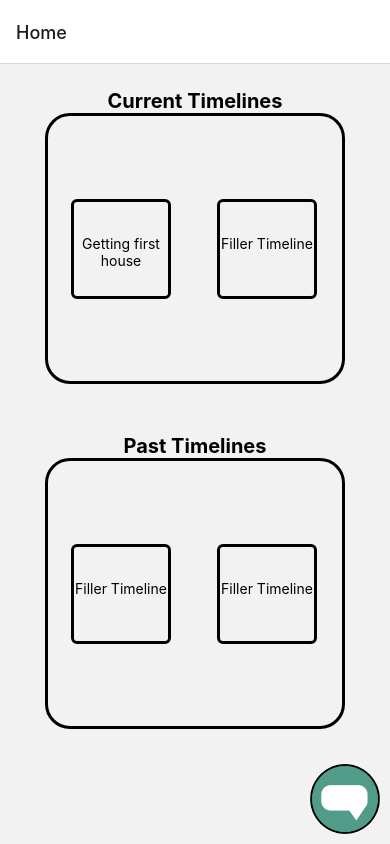
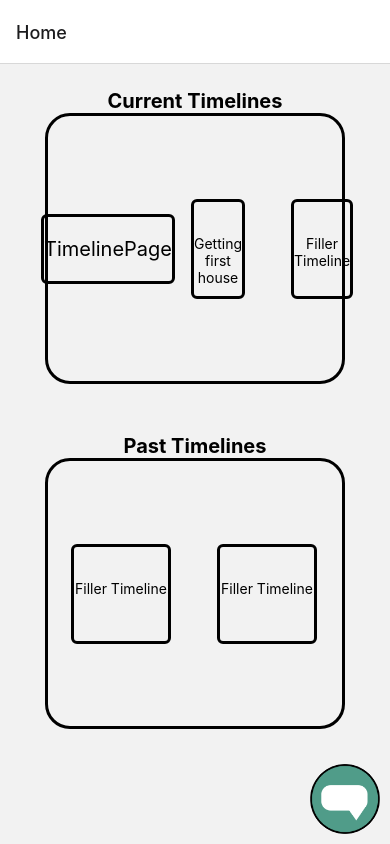
Before and after one commit to danielhonrales/NextStep, a React Native app: screen /Home in a window 390 px wide. Built offline with nearby package versions, Linux system fonts and the light colour scheme.

Commit message:
Timeline structures and pages

```diff
--- a/App.js
+++ b/App.js
@@ -6,6 +6,7 @@ import { createNativeStackNavigator } from '@react-navigation/native-stack';
 import { NavigationContainer } from '@react-navigation/native';
 import { HomePage } from './components/home/homePage';
 import { ChatPage } from './components/groupChat/ChatPage';
+import { TimelinePage } from './components/timelines/TimelinePage';
 
 const Stack = createNativeStackNavigator();
 
@@ -16,6 +17,7 @@ export default function App() {
       <Stack.Navigator>
         <Stack.Screen name="Home" component={HomePage}/>
         <Stack.Screen name="ChatPage" component={ChatPage}/>
+        <Stack.Screen name="TimelinePage" component={TimelinePage}/>
       </Stack.Navigator>
     </NavigationContainer>
   );
--- a/components/timelines/StepStatus.js
+++ b/components/Status.js
@@ -1,4 +1,4 @@
-export const STEP_STATUS ={
+export const STATUS = {
     in_progress: 0,
     done: 1
 }
--- /dev/null
+++ b/components/home/TimelineButton.js
@@ -0,0 +1,33 @@
+import { TouchableOpacity, View, Text, StyleSheet } from "react-native"
+import { FONTS } from "../fonts"
+import { COLORS } from "../colors"
+import { Status } from "../Status"
+import React from "react"
+
+export function TimelineButton({navigation, name, status}) {
+    return <TouchableOpacity
+        style={styles.touchable}
+        onPress={() => navigation.navigate('TimelinePage')}
+        >
+            <Text style={styles.name}>{name}</Text>
+    </TouchableOpacity>
+}
+
+const styles = StyleSheet.create({
+    touchable: {
+        width: 100,
+        height: 100,
+        margin: 10,
+        alignItems: 'center',
+        justifyContent: 'center',
+    },
+    name: {
+        fontSize: FONTS.subtitleSize,
+        borderWidth: 3,
+        borderColor: COLORS.black,
+        borderRadius: 6,
+        paddingTop: 20,
+        paddingBottom: 20,
+        textAlign: "center"
+    },
+})
--- a/components/home/homePage.js
+++ b/components/home/homePage.js
@@ -2,6 +2,8 @@ import React from "react";
 import { Text, View, StyleSheet } from "react-native";
 import { COLORS } from "../colors";
 import { ChatButton } from "../groupChat/ChatButton";
+import { TimelineButton } from "./TimelineButton";
+import { STATUS } from "../Status";
 
 export function HomePage({ navigation }) {
   return (
@@ -9,6 +11,11 @@ export function HomePage({ navigation }) {
       <View style={styles.timelineContainers}>
         <Text style={styles.title}>Current Timelines</Text>
         <View style={styles.currentTimelinecontainer}>
+          <TimelineButton
+          navigation={navigation}
+          name="TimelinePage"
+          status={STATUS.in_progress}
+          />
           <Text style={styles.textSection}>Getting first house</Text>
           <Text style={styles.textSection}>Filler Timeline</Text>
         </View>
--- a/components/timelines/TimelimeStep.js
+++ b/components/timelines/TimelimeStep.js
@@ -1,11 +1,11 @@
-import { TouchableOpacity, StyleSheet } from "react-native"
+import { TouchableOpacity, View, Image, Text, StyleSheet } from "react-native"
 import { FONTS } from "../fonts"
 import { COLORS } from "../colors"
-import { STEP_STATUS } from "./StepStatus"
+import { STATUS } from "../Status"
 import React from "react"
 
 export function TimelineStep({name}) {
-    const [status, setStatus] = React.useState(STEP_STATUS.in_progress)
+    const [status, setStatus] = React.useState(STATUS.in_progress)
     const [expanded, setExpanded] = React.useState(false);
     const [substeps, setSubsteps] = React.useState([])
 
--- /dev/null
+++ b/components/timelines/TimelinePage.js
@@ -0,0 +1,18 @@
+import React from "react"
+import { FONTS } from "../fonts";
+import { COLORS } from "../colors";
+import { ScrollView, TouchableOpacity, Image, Modal, StyleSheet, View } from "react-native"
+import { TimelineStep } from "./TimelimeStep";
+
+export function TimelinePage({navigation, name, steps}) {
+    return <View style={styles.pageView}>
+        <TimelineStep name="step"/>
+    </View>
+}
+
+const styles = StyleSheet.create({
+    pageView: {
+        height: '100%',
+        width: '100%'
+    }
+})
```
Also changed, not shown: components/timelines/Step.js (added, +7 -0 lines), components/timelines/Timeline.js (added, +8 -0 lines).
